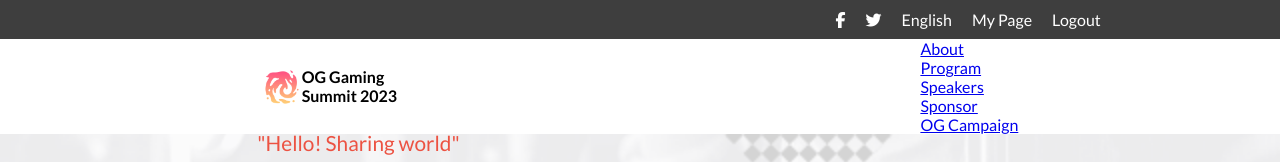
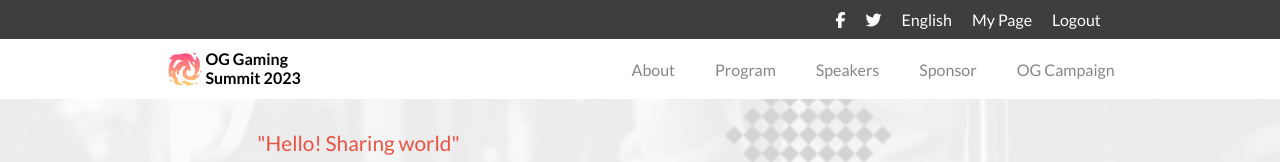
Before and after one commit to over-geek/capstone-project-2, a website: page index.html in a window 1280 px wide. Shown: the top 162 px of the page. Drawn offline with Linux system fonts and the light colour scheme.

Commit message:
Modify style of navbar

```diff
--- a/style.css
+++ b/style.css
@@ -382,12 +382,12 @@ h6 {
     color: #000;
   }
 
-  #navbar nav ul {
+  #navbar ul {
     display: flex;
     gap: 40px;
   }
 
-  #navbar nav ul li a {
+  #navbar ul li a {
     text-decoration: none;
     color: #868686;
   }
```
